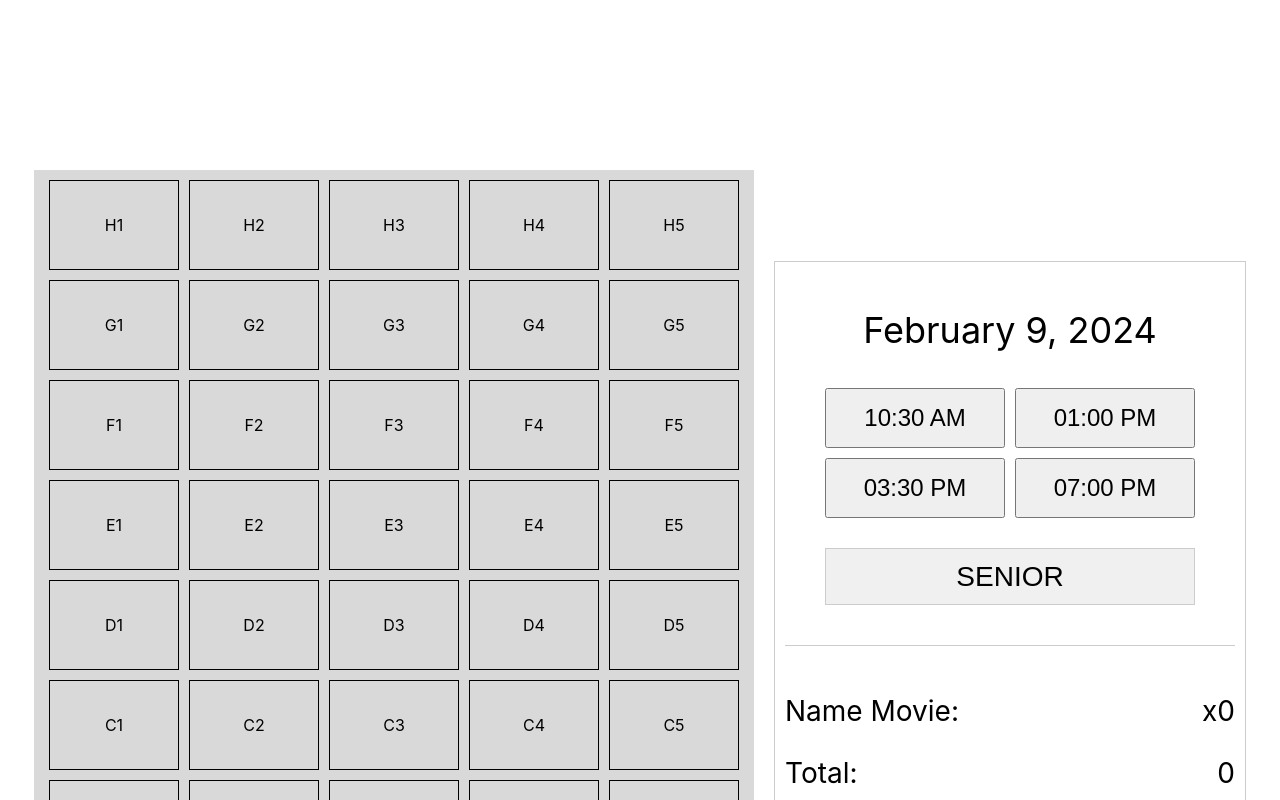
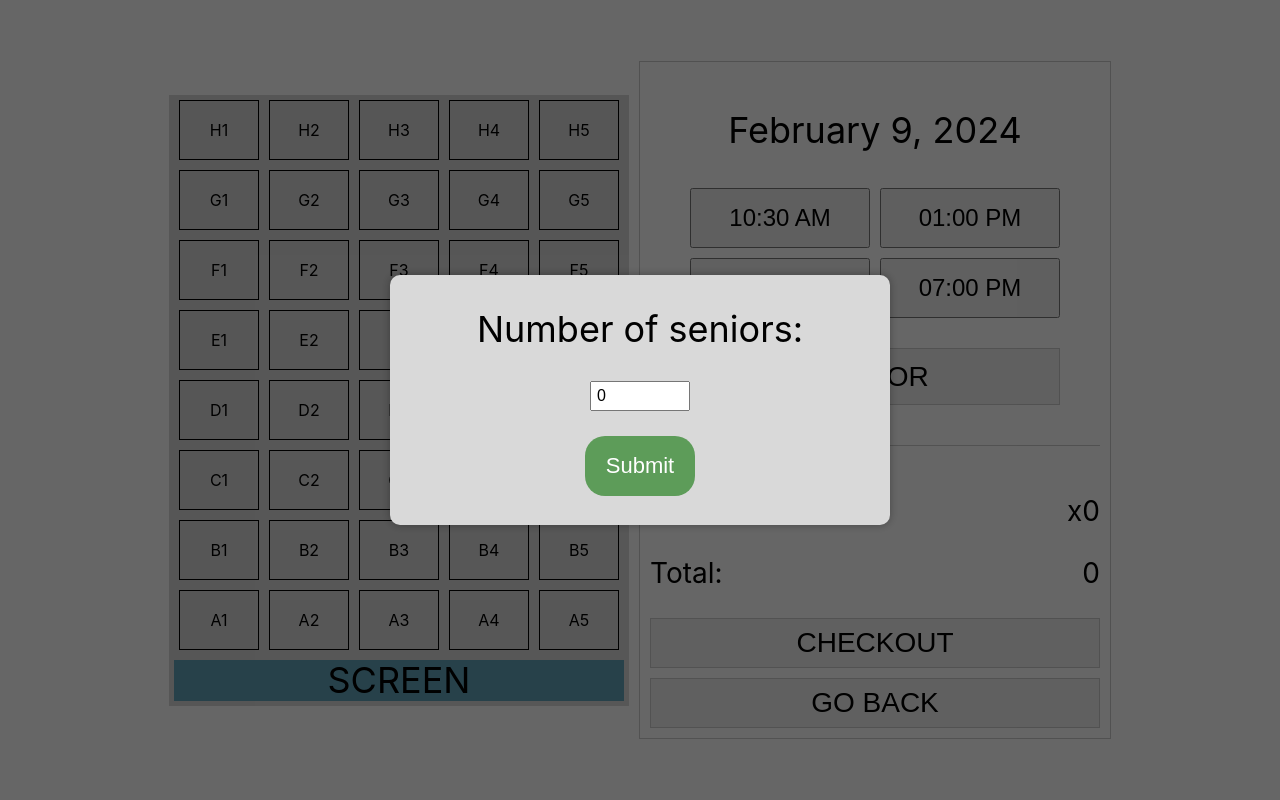
Before and after one commit to nilespacho/MovieReservation, a React (Create React App) app in the folder movie_reservation/: page / in a window 1280 px wide. Both pictures are taken after a click on the button "SENIOR". Shown: the top 800 px of the page. Built offline with nearby package versions, Linux system fonts and the light colour scheme.

Commit message:
Senior Functionality Added

```diff
--- a/movie_reservation/src/components/MovieSelected.jsx
+++ b/movie_reservation/src/components/MovieSelected.jsx
@@ -5,9 +5,10 @@ export const MovieSelected = () => {
     const REGPRICE = 350;
     const [selectedSeats, setSelectedSeats] = useState([]);
     const [selectedTime, setSelectedTime] = useState(null);
-    const [isSeniorSelected, setIsSeniorSelected] = useState(false);
     const [showCheckOutModal, setShowCheckOutModal] = useState(false);
     const [total, setTotal] = useState(0);
+    const [showSeniorModal, setShowSeniorModal] = useState(false);
+    const [seniorCount, setSeniorCount] = useState(0);
 
     const handleSeatClick = (seat) => {
       const index = selectedSeats.indexOf(seat);
@@ -32,14 +33,15 @@ export const MovieSelected = () => {
 
     const handleSeniorClick = () =>
     {
-        setIsSeniorSelected(!isSeniorSelected);
-        if (!isSeniorSelected)
+        setShowSeniorModal(true);
+    };
+
+    const handleSeniorCountSubmit = () =>
     {
-            setTotal(total * 0.8); // Applying 20% discount
-        } else
-        {
-            setTotal(total / 0.8); // Removing 20% discount
-        }
+        setShowSeniorModal(false);
+        // Calculate the total price based on the input provided by the user
+        const total = (selectedSeats.length - seniorCount) * REGPRICE + seniorCount * (REGPRICE * 0.8);
+        setTotal(total);
     };
 
     const handleCheckoutClick = () =>
@@ -124,9 +126,9 @@ export const MovieSelected = () => {
 
         {showCheckOutModal && (
         <div className="modal">
-          <div className="modal-content">
+            <div className="modalContent">
             <p>Proceed?</p>
-            <div className="modal-buttons">
+            <div className="checkoutModalButtons">
                 <button className="yesButton" onClick={() => handleModalAction('proceed')}>YES</button>
                 <button className="noButton" onClick={() => handleModalAction('cancel')}>NO</button>
             </div>
@@ -134,6 +136,25 @@ export const MovieSelected = () => {
         </div>
         )}
 
+        {showSeniorModal && (
+        <div className="modal">
+            <div className="modalContent">
+                <p className='seniorNumber'>Number of seniors:</p>
+                <input
+                    className='seniorInput'
+                    type="number"
+                    value={seniorCount}
+                    onChange={(e) => setSeniorCount(parseInt(e.target.value))}
+                />
+                <div className="seniorModalButton">
+                    <button className="submitButton" onClick={handleSeniorCountSubmit}>Submit</button>
+                </div>
+            </div>
+        </div>
+        )}
+
+
+
     </div>
     );
   };
--- a/movie_reservation/src/stylesheets/MovieSelected.css
+++ b/movie_reservation/src/stylesheets/MovieSelected.css
@@ -1,15 +1,15 @@
 .container {
   display: flex;
   justify-content: center;
-  align-items: center; /* Align items to the top */
-  height: 150vh; /* Change to auto height to accommodate varying content */
+  align-items: center;
+  min-height: 100vh;
 }
 
 .seatSelection {
-  margin-right: 20px;
+  margin-right: 10px;
   background-color: #D9D9D9;
-  padding: 10px;
-  overflow-y: auto; /* Add vertical scrollbar if content exceeds container height */
+  padding: 5px;
+  /* overflow-y: auto;  */
 }
 
 .row {
@@ -19,8 +19,8 @@
 }
 
 .seat {
-  width: 130px;
-  height: 90px;
+  width: 80px;
+  height: 60px;
   border: 1px solid black;
   margin: 0 5px;
   display: flex;
@@ -124,7 +124,7 @@
   background-color: #f0f0f0;
   border: 1px solid #ccc;
   align-items: center;
-  font-size: 32px;
+  font-size: 28px;
   width: 450px;
   height: 50px;
   cursor: pointer;
@@ -149,9 +149,9 @@
   z-index: 1000; /* Ensure modal appears above other content */
 }
 
-.modal-content {
-  width: 700px;
-  height: 200px;
+.modalContent {
+  width: 500px;
+  height: 250px;
   background-color: #D9D9D9;
   padding: 20px;
   border-radius: 10px;
@@ -163,14 +163,14 @@
   justify-content: center;
 }
 
-.modal-buttons {
+.checkoutModalButtons {
   display: flex;
   justify-content: center;
 }
 
-.modal-buttons button {
-  width: 200px;
-  height: 80px;
+.checkoutModalButtons button {
+  width: 110px;
+  height: 60px;
   padding: 10px;
   border: none;
   border-radius: 20px;
@@ -179,20 +179,58 @@
   margin: 0 10px;
 }
 
-.modal-buttons .yesButton {
+.checkoutModalButtons .yesButton {
   background-color: #5D9C59;
-  font-size: 32px;
+  font-size: 22px;
   margin-right: 20px;
 }
 
-.modal-buttons .noButton {
+.checkoutModalButtons .noButton {
   background-color: #DF2E38;
-  font-size: 32px;
+  font-size: 22px;
   margin-left: 20px;
+}
+
+.seniorNumber {
+  margin-bottom: 20px;
+  margin-top: 2px;
+}
+
+.seniorInput {
+  width: 100px;
+  height: 30px;
+  font-size: 16px;
+  padding: 5px;
+  margin: 10px auto;
+}
+
+.seniorModalButton {
+  display: flex;
+  justify-content: center;
+}
+
+.seniorModalButton button {
+  width: 110px;
+  height: 60px;
+  padding: 10px;
+  border: none;
+  border-radius: 20px;
+  cursor: pointer;
+  color: white;
+  margin-top: 15px;
+}
+
+.seniorModalButton .submitButton {
+  background-color: #5D9C59;
+  font-size: 22px;
 }
 
 .modal-buttons button:focus {
   outline: none; /* Remove default focus outline */
+}
+
+.seniorModalButton button:focus {
+  outline: none;
 }
 
 /* Responsive adjustments */
@@ -238,24 +276,24 @@
     font-size: 24px;
   }
 
-  .modal-content {
+  .modalContent {
     width: 90%;
     height: auto;
     font-size: 24px;
   }
 
-  .modal-buttons button {
+  .checkoutModalButtons button {
     width: 150px;
     height: 60px;
     font-size: 20px;
     margin: 0 5px;
   }
 
-  .modal-buttons .yesButton {
+  .checkoutModalButtons .yesButton {
     margin-right: 10px;
   }
 
-  .modal-buttons .noButton {
+  .checkoutModalButtons .noButton {
     margin-left: 10px;
   }
 }
```
Lines whose indentation alone changed are shown as unchanged.
